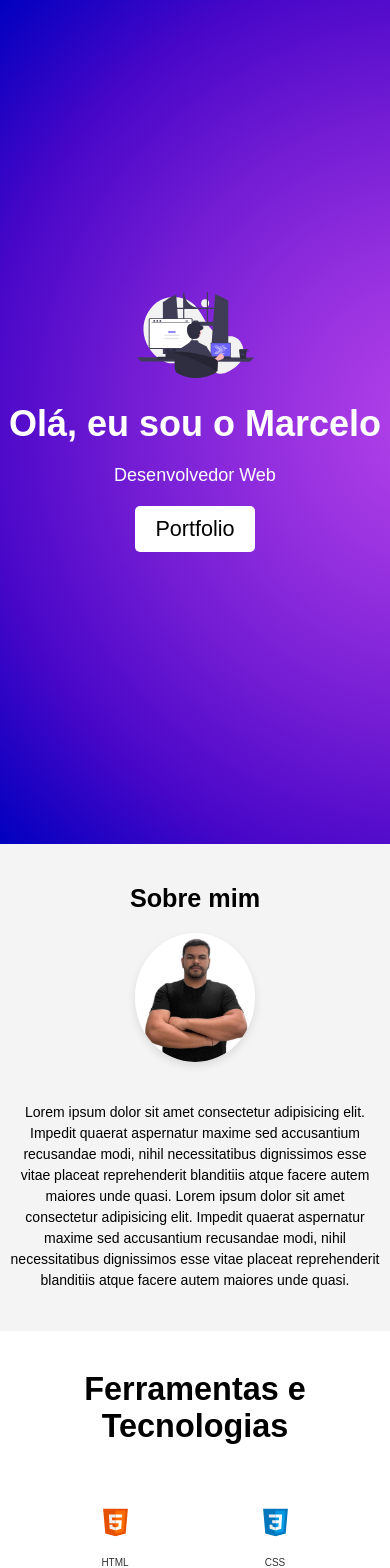
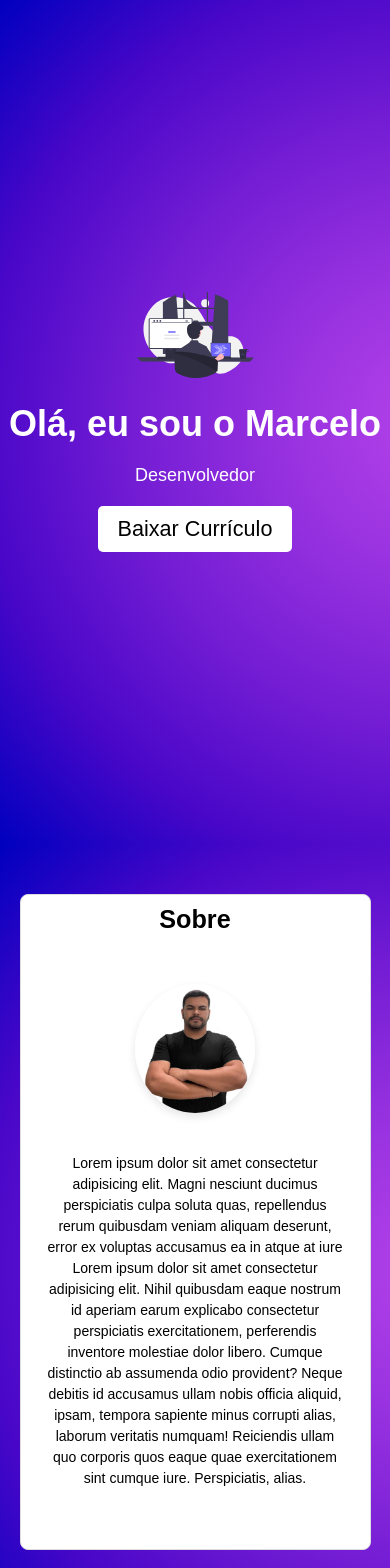
Before and after one commit to marcelocarvalho1/portfolio, a React (Vite) app: page / in a window 390 px wide. Shown: the top 1568 px of the page. Built offline with nearby package versions, Linux system fonts and the light colour scheme.

Commit message:
Refatorando estilos e estrutura de componentes para melhor responsividade e apresentação visual

```diff
--- a/src/components/Contato/Contato.css
+++ b/src/components/Contato/Contato.css
@@ -1,67 +1,60 @@
-/* contato.css */
-.webview .contato .container {
-  max-width: 500px; /* Reduzi o tamanho máximo */
+.contato .container {
+  max-width: 500px;
   margin: 30px auto;
-  padding: 20px; /* Reduzi o padding interno */
+  padding: 20px;
   background: #fff;
   box-shadow: 0 4px 12px rgba(0, 0, 0, 0.1);
   border-radius: 10px;
   transition: all 0.3s ease-in-out;
 }
 
-/* Reduzindo o espaçamento do título */
-.webview .contato .container h2 {
+.contato .container h2 {
   text-align: center;
-  font-size: 1.5rem; /* Diminuí o tamanho da fonte */
+  font-size: 1.5rem;
   margin-bottom: 15px;
   color: #000;
   font-weight: bold;
 }
 
-/* Ajustando os campos */
-.webview .contato .container .form-group {
+.contato .container .form-group {
   display: flex;
   flex-direction: column;
-  margin-bottom: 10px; /* Menos espaço entre os campos */
+  margin-bottom: 10px;
 }
 
-/* Labels com menos destaque */
-.webview .contato .container .form-group label {
-  font-size: 0.9rem; /* Fonte menor */
+.contato .container .form-group label {
+  font-size: 0.9rem;
   color: #444;
   font-weight: normal;
   margin-bottom: 3px;
 }
 
-/* Inputs menores */
-.webview .contato .container input,
-.webview .contato .container textarea {
+.contato .container input,
+.contato .container textarea {
   width: 100%;
-  padding: 10px; /* Menos espaço interno */
-  border-radius: 6px; /* Borda levemente reduzida */
+  padding: 10px;
+  border-radius: 6px;
   border: 1px solid #ccc;
-  font-size: 0.9rem; /* Texto menor */
+  font-size: 0.9rem;
   background: #f9f9f9;
   transition: all 0.3s ease-in-out;
   box-shadow: inset 0 1px 3px rgba(0, 0, 0, 0.05);
 }
 
-/* Melhorando o foco */
-.webview .contato .container input:focus,
-.webview .contato .container textarea:focus {
+.contato .container input:focus,
+.contato .container textarea:focus {
   border-color: #7a3efb;
   background: #fff;
   box-shadow: 0 0 6px rgba(122, 62, 251, 0.2);
   outline: none;
 }
 
-/* Botão menor e mais proporcional */
-.webview .contato .container button {
+.contato .container button {
   width: 100%;
   background: linear-gradient(135deg, #7a3efb, #4907c8);
   color: #fff;
-  padding: 10px; /* Botão menor */
-  font-size: 0.9rem; /* Fonte reduzida */
+  padding: 10px;
+  font-size: 0.9rem;
   font-weight: bold;
   border: none;
   border-radius: 6px;
@@ -72,39 +65,36 @@
   margin-top: 10px;
 }
 
-/* Hover com efeito mais sutil */
-.webview .contato .container button:hover {
+.contato .container button:hover {
   background: linear-gradient(135deg, #8b4efb, #3a06b7);
   box-shadow: 0 5px 12px rgba(33, 157, 116, 0.4);
   transform: scale(1.02);
 }
 
-/* 📱 Melhor responsividade para tablets */
 @media (max-width: 768px) {
-  .webview .contato .container {
+  .contato .container {
     width: 85%;
     padding: 15px;
   }
 }
 
-/* 📱 Melhor responsividade para celulares */
 @media (max-width: 480px) {
-  .webview .contato .container {
+  .contato .container {
     width: 95%;
     padding: 12px;
   }
 
-  .webview .contato .container h2 {
+  .contato .container h2 {
     font-size: 1.3rem;
   }
 
-  .webview .contato .container input,
-  .webview .contato .container textarea {
+  .contato .container input,
+  .contato .container textarea {
     font-size: 0.85rem;
     padding: 8px;
   }
 
-  .webview .contato .container button {
+  .contato .container button {
     font-size: 0.85rem;
     padding: 9px;
   }
--- a/src/components/Habilidades/Habilidades.css
+++ b/src/components/Habilidades/Habilidades.css
@@ -1,12 +1,15 @@
-/* habilidades.css */
+
 .habilidades {
-  background-color: #ffffff;
-  padding: 100px;
-  margin: 40px auto;
+  max-width: 90%;
+  margin: 50px auto;
+  padding: 20px;
+  border: 1px solid #ddd;
+  border-radius: 8px;
+  background-color: #fff;
 }
 
 .habilidades h2 {
-  font-size: 1.8rem;
+  font-size: 1.5rem;
   text-align: center;
   margin: 10px 0px 50px;
   color: #000000;
@@ -27,7 +30,7 @@
 }
 
 .tech-item img {
-  max-width: 50px;
+  max-width: 40px;
   transition: transform 0.3s ease, box-shadow 0.3s ease;
 }
 
@@ -38,7 +41,7 @@
 
 .tech-item p {
   margin-top: 15px;
-  font-size: 12px;
+  font-size: 11px;
   color: #333;
   line-height: 1.5;
   text-align: center;
--- a/src/components/Intro/index.jsx
+++ b/src/components/Intro/index.jsx
@@ -1,16 +1,22 @@
-import React from 'react';
-import Img from '../../assets/imagens/undraw_programming_65t2.svg'
-import './intro.css'
+import React from "react";
+import Img from "../../assets/imagens/undraw_programming_65t2.svg";
+import "./intro.css";
 
 const Intro = () => {
   return (
     <section className="intro">
       <div className="container">
         <img src={Img} alt="imagem" className="topo-image" />
-        <h1>Olá, eu sou o <span>Marcelo</span></h1>
-        <p>Desenvolvedor Web</p>
+        <h1>
+          Olá, eu sou o <span>Marcelo</span>
+        </h1>
+        <p>Desenvolvedor</p>
         <div className="m-auto-btn">
-          <button className="btn-portfolio btn btn-primary">Portfolio</button>
+          <a href="/curriculo.pdf" download>
+            <button className="btn-portfolio btn btn-primary">
+              Baixar Currículo
+            </button>
+          </a>
         </div>
       </div>
     </section>
--- a/src/components/Projetos/Projetos.css
+++ b/src/components/Projetos/Projetos.css
@@ -25,11 +25,6 @@
   box-shadow: 0 2px 5px rgba(0, 0, 0, 0.1);
   transition: transform 0.2s ease, box-shadow 0.2s ease;
   cursor: pointer;
-}
-
-.projeto:hover {
-  transform: translateY(-5px);
-  box-shadow: 0 4px 10px rgba(0, 0, 0, 0.2);
 }
 
 .projeto img {
--- a/src/components/Sobre/Sobre.css
+++ b/src/components/Sobre/Sobre.css
@@ -1,80 +1,84 @@
-/* sobre.css */
-.webview .sobre .container {
-  max-width: 900px;
-  margin: 30px auto; /* Centraliza o contêiner */
-  padding: 20px; /* Corrigido para um valor fixo */
+
+
+.container-sobre {
+  max-width: 90%;
+  margin: 50px auto;
+  padding: 20px;
+  border: 1px solid #ddd;
+  border-radius: 8px;
+  background-color: #fff;
 }
 
-.webview .sobre .container .title h2 {
+
+.titulo-sobre {
   font-size: 1.6rem;
   font-weight: bold;
-  color: #000000;
+  color: #000;
   margin-bottom: 20px;
-  text-align: center; /* Centraliza o título */
+  text-align: center;
 }
 
-.webview .sobre .container .row {
+.sobre-row {
   display: flex;
   align-items: center;
-  gap: 20px; /* Espaço entre a imagem e o texto */
+  gap: 20px;
+  max-width: 90%;
+  margin: 50px auto;
 }
 
-/* 📷 Ajuste da imagem */
-.webview .sobre .container .c-photo {
+.sobre-foto {
   flex: 0 0 auto;
 }
 
-.webview .sobre .container .c-photo img {
-  width: 180px; /* Ajustado para um tamanho menor */
+.sobre-foto img {
+  width: 180px;
   border-radius: 50%;
   margin-right: 30px;
   box-shadow: 0 4px 8px rgba(0, 0, 0, 0.1);
 }
 
-.webview .sobre .container .c-descricao {
+.sobre-descricao {
   text-align: left;
   line-height: 1.5;
-  color: #000000;
+  color: #000;
   flex: 1;
 }
 
-/* 📱 Responsividade para telas menores */
 @media (max-width: 768px) {
-  .webview .sobre .container {
-    padding: 15px; /* Menos espaçamento */
+  .container-sobre {
+    padding: 15px;
   }
 
-  .webview .sobre .container .row {
-    flex-direction: column; /* Coloca a imagem acima do texto */
-    text-align: center; /* Centraliza o texto */
+  .sobre-row {
+    flex-direction: column;
+    text-align: center;
   }
 
-  .webview .sobre .container .c-photo img {
-    width: 150px; /* Imagem menor */
-    margin-right: 0; /* Remove a margem lateral */
-    margin-bottom: 15px; /* Adiciona espaço abaixo da imagem */
+  .sobre-foto img {
+    width: 150px;
+    margin-right: 0;
+    margin-bottom: 15px;
   }
 
-  .webview .sobre .container .c-descricao {
-    text-align: center; /* Centraliza o texto */
+  .sobre-descricao {
+    text-align: center;
   }
 }
 
-/* 📱 Responsividade para telas muito pequenas (celulares pequenos) */
 @media (max-width: 480px) {
-  .webview .sobre .container {
-    padding: 10px; /* Reduz ainda mais o padding */
+  .container-sobre {
+    padding: 10px;
   }
 
-  .webview .sobre .container .title h2 {
-    font-size: 1.4rem; /* Título um pouco menor */
+  .titulo-sobre {
+    font-size: 1.4rem;
   }
 
-  .webview .sobre .container .c-photo img {
-    width: 120px; /* Imagem ainda menor */
+  .sobre-foto img {
+    width: 120px;
   }
 
-  .webview .sobre .container .c-descricao {
-    font-size: 14px; /* Texto um pouco menor */
+  .sobre-descricao {
+    font-size: 14px;
   }
 }
--- a/src/components/Sobre/index.jsx
+++ b/src/components/Sobre/index.jsx
@@ -1,31 +1,29 @@
-import React from 'react';
+import React from "react";
 
-import './Sobre.css';
-import FOTO from '../../assets/profile/marcelo.jpeg';
+import "./Sobre.css";
 
 const Sobre = () => {
   return (
-    <section className="sobre">
-      <div className="container">
-        <div className="title">
-          <h2>Sobre mim</h2>
+    <section className="container-sobre">
+      <h2 className="titulo-sobre">Sobre</h2>
+      <div className="sobre-row">
+        <div className="sobre-foto">
+          <img src="/src/assets/profile/marcelo.jpeg" alt="Foto de perfil" />
         </div>
-        <div className="row">
-          <div className="c-photo">
-            <img src={FOTO} alt="Imagem de perfil" />
-          </div>
-          <div className="c-descricao">
-            <p>
-              Lorem ipsum dolor sit amet consectetur adipisicing elit. Impedit
-              quaerat aspernatur maxime sed accusantium recusandae modi, nihil
-              necessitatibus dignissimos esse vitae placeat reprehenderit
-              blanditiis atque facere autem maiores unde quasi.
-              Lorem ipsum dolor sit amet consectetur adipisicing elit. Impedit
-              quaerat aspernatur maxime sed accusantium recusandae modi, nihil
-              necessitatibus dignissimos esse vitae placeat reprehenderit
-              blanditiis atque facere autem maiores unde quasi.
-            </p>
-          </div>
+        <div className="sobre-descricao">
+          <p>
+            Lorem ipsum dolor sit amet consectetur adipisicing elit. Magni
+            nesciunt ducimus perspiciatis culpa soluta quas, repellendus rerum
+            quibusdam veniam aliquam deserunt, error ex voluptas accusamus ea in
+            atque at iure Lorem ipsum dolor sit amet consectetur adipisicing
+            elit. Nihil quibusdam eaque nostrum id aperiam earum explicabo
+            consectetur perspiciatis exercitationem, perferendis inventore
+            molestiae dolor libero. Cumque distinctio ab assumenda odio
+            provident? Neque debitis id accusamus ullam nobis officia aliquid,
+            ipsam, tempora sapiente minus corrupti alias, laborum veritatis
+            numquam! Reiciendis ullam quo corporis quos eaque quae
+            exercitationem sint cumque iure. Perspiciatis, alias.
+          </p>
         </div>
       </div>
     </section>
--- a/src/index.css
+++ b/src/index.css
@@ -11,7 +11,7 @@ body {
   padding: 0;
   height: 100%;
   font-family: "Ruda", Arial, sans-serif;
-  background-color: #f4f4f4;
+  background-image: radial-gradient(circle at 112.35% 50%, #b643ea 0, #9832e0 25%, #741dd4 50%, #4907c8 75%, #0000bf 100%);
   font-size: 18px;
   color: #333;
 }
```
